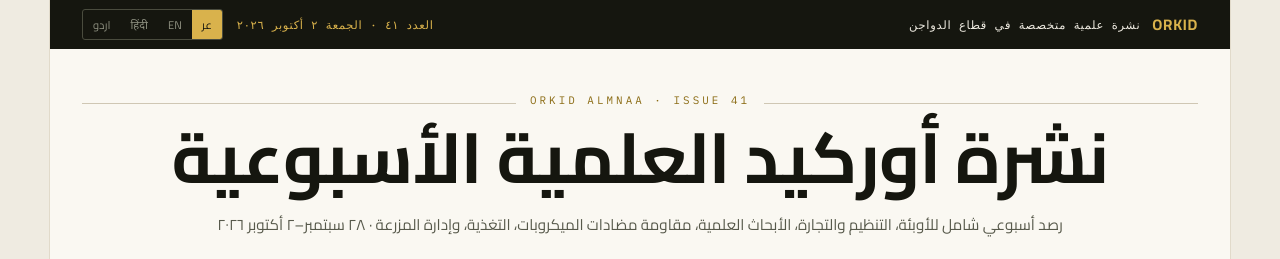
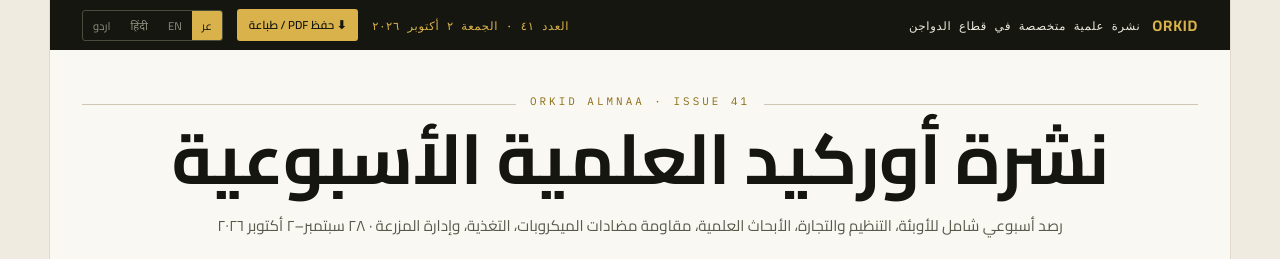
Before and after one commit to ORKIDVET/awrkidvet, a plain HTML site: page index.html in a window 1280 px wide. Shown: the top 259 px of the page. Drawn offline with Linux system fonts and the light colour scheme; a web font is replaced by a local one.

Commit message:
Update index.html

```diff
--- a/index.html
+++ b/index.html
@@ -29,7 +29,9 @@
 th,td{text-align:start;padding:10px 12px;font-size:.88rem;border-bottom:1px solid #E1DACA;vertical-align:top}
 th{font-family:'IBM Plex Mono',monospace;font-size:.66rem;letter-spacing:.08em;color:#8A6A12;text-transform:uppercase;font-weight:500}
 @page{size:A4;margin:12mm}
-@media print{body{background:#FFF!important}[data-noprint]{display:none!important}section,article,footer{break-inside:avoid;page-break-inside:avoid}h1,h2,h3{break-after:avoid}img{max-width:100%!important}}
+@media print{*{-webkit-print-color-adjust:exact!important;print-color-adjust:exact!important}body{background:#FFF!important}#html-root{max-width:none!important;box-shadow:none!important}[data-noprint]{display:none!important}article,figure,tr,h3,footer{break-inside:avoid;page-break-inside:avoid}h1,h2,h3{break-after:avoid}img,svg{max-width:100%!important}section,header{padding-left:20px!important;padding-right:20px!important}a{text-decoration:none}}
+.pdf-btn{font-family:'Cairo','Noto Sans Devanagari',sans-serif;font-size:.72rem;font-weight:600;background:#D9B24C;color:#15160F;border:none;border-radius:3px;padding:5px 12px;cursor:pointer}
+.pdf-btn:hover{background:#EFEBE1}
 .t-en,.t-hi{direction:ltr;unicode-bidi:isolate}
 .t-hi{font-family:'Noto Sans Devanagari','Cairo',sans-serif;letter-spacing:0!important}
 .t-ur{font-family:'Noto Nastaliq Urdu','Cairo',serif;direction:rtl;unicode-bidi:isolate;line-height:2.25;letter-spacing:0!important;font-size:.94em}
@@ -50,6 +52,7 @@
   </span>
   <span style="display:flex;align-items:center;gap:14px">
     <span style="color:#D9B24C"><span class="t-ar">العدد ٤١ · الجمعة ٢ أكتوبر ٢٠٢٦</span><span class="t-en" hidden>Issue 41 · Friday, Oct 2, 2026</span><span class="t-hi" hidden>अंक 41 · शुक्रवार, 2 अक्टूबर 2026</span><span class="t-ur" hidden>شمارہ 41 · جمعہ، 2 اکتوبر 2026</span></span>
+    <button class="pdf-btn" onclick="printIssue()" title="PDF">⬇ <span class="t-ar">حفظ PDF / طباعة</span><span class="t-en" hidden>Save PDF / Print</span><span class="t-hi" hidden>PDF सहेजें / प्रिंट</span><span class="t-ur" hidden>PDF محفوظ کریں / پرنٹ</span></button>
     <span class="lang-toggle">
       <button class="lang-btn active" id="btn-ar" onclick="setLang('ar')">عر</button>
       <button class="lang-btn" id="btn-en" onclick="setLang('en')">EN</button>
@@ -614,6 +617,10 @@
 
 <script>
 var TITLES={ar:'نشرة أوركيد العلمية الأسبوعية — العدد ٤١ — ٢ أكتوبر ٢٠٢٦',en:'Orkid Weekly Scientific Bulletin — Issue 41 — Oct 2, 2026',hi:'ऑर्किड साप्ताहिक वैज्ञानिक बुलेटिन — अंक 41 — 2 अक्टूबर 2026',ur:'آرکڈ ہفتہ وار سائنسی بلیٹن — شمارہ 41 — 2 اکتوبر 2026'};
+function printIssue(){
+  try{ if(typeof gtag === 'function'){ gtag('event','pdf_print',{language:(document.getElementById('html-root')||{}).lang||'ar'}); } }catch(e){}
+  window.print();
+}
 function setLang(lang){
   var root = document.getElementById('html-root') || document.documentElement;
   ['ar','en','hi','ur'].forEach(function(l){
```
